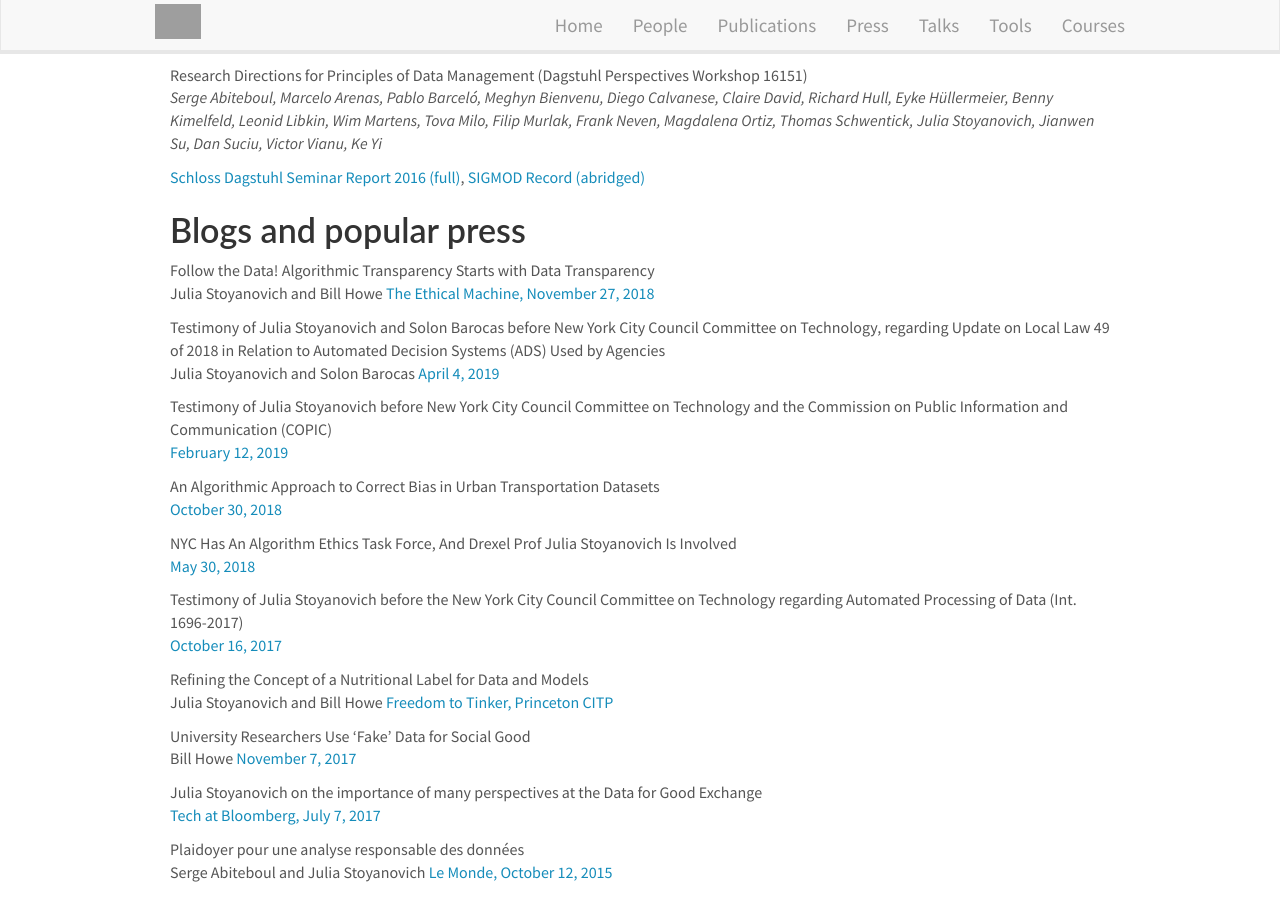
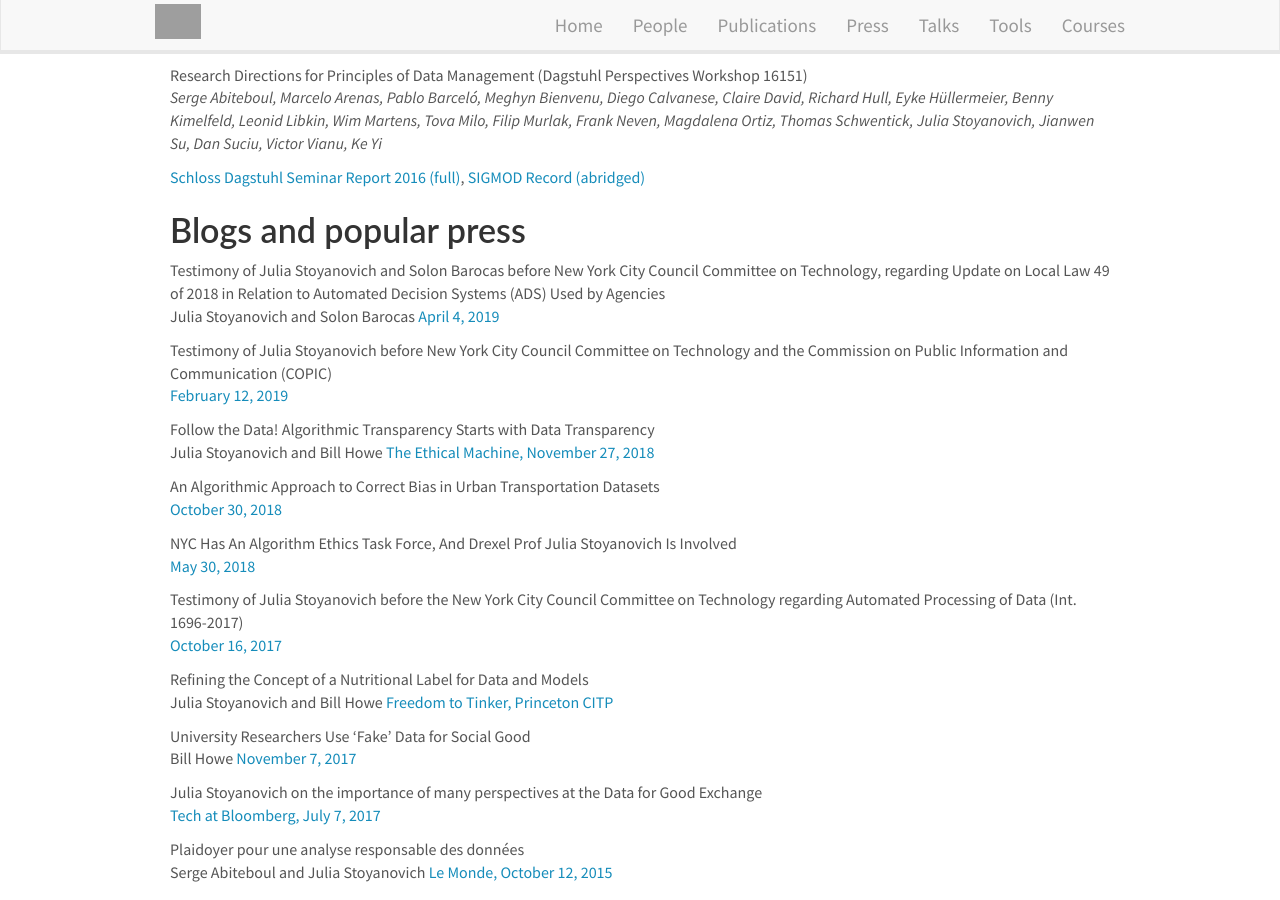
Before and after one commit to DataResponsibly/DataResponsibly.github.io, a Jekyll site: the page built from _pages/publications.md, in a window 1280 px wide and 900 px high, scrolled down 3728 px. Built offline with Jekyll 4.4.1, drawn with Linux system fonts in a browser that asks for light colours; nearby versions of some CDN libraries; part of the change alters nothing that is shown; grey boxes are pictures that could not be loaded.

```diff
--- a/_data/blogs.yml
+++ b/_data/blogs.yml
@@ -1,10 +1,3 @@
-- title: "Follow the Data! Algorithmic Transparency Starts with Data Transparency"
-  authors: Julia Stoyanovich and Bill Howe
-  link:
-    url: https://ai.shorensteincenter.org/ideas/2018/11/26/follow-the-data-algorithmic-transparency-starts-with-data-transparency
-    display:  The Ethical Machine, November 27, 2018
-  highlight: 1
-
 - title: "Testimony of Julia Stoyanovich and Solon Barocas before New York City Council Committee on Technology, regarding Update on Local Law 49 of 2018 in Relation to Automated Decision Systems (ADS) Used by Agencies"
   authors: Julia Stoyanovich and Solon Barocas
   link:
@@ -17,6 +10,13 @@ Commission on Public Information and Communication (COPIC)"
   link:
     url: https://dataresponsibly.github.io/documents/Stoyanovich_COPIC.pdf
     display:  February 12, 2019
+
+- title: "Follow the Data! Algorithmic Transparency Starts with Data Transparency"
+  authors: Julia Stoyanovich and Bill Howe
+  link:
+    url: https://ai.shorensteincenter.org/ideas/2018/11/26/follow-the-data-algorithmic-transparency-starts-with-data-transparency
+    display:  The Ethical Machine, November 27, 2018
+  highlight: 1
 
 - title: "An Algorithmic Approach to Correct Bias in Urban Transportation Datasets"
   authors:
```
